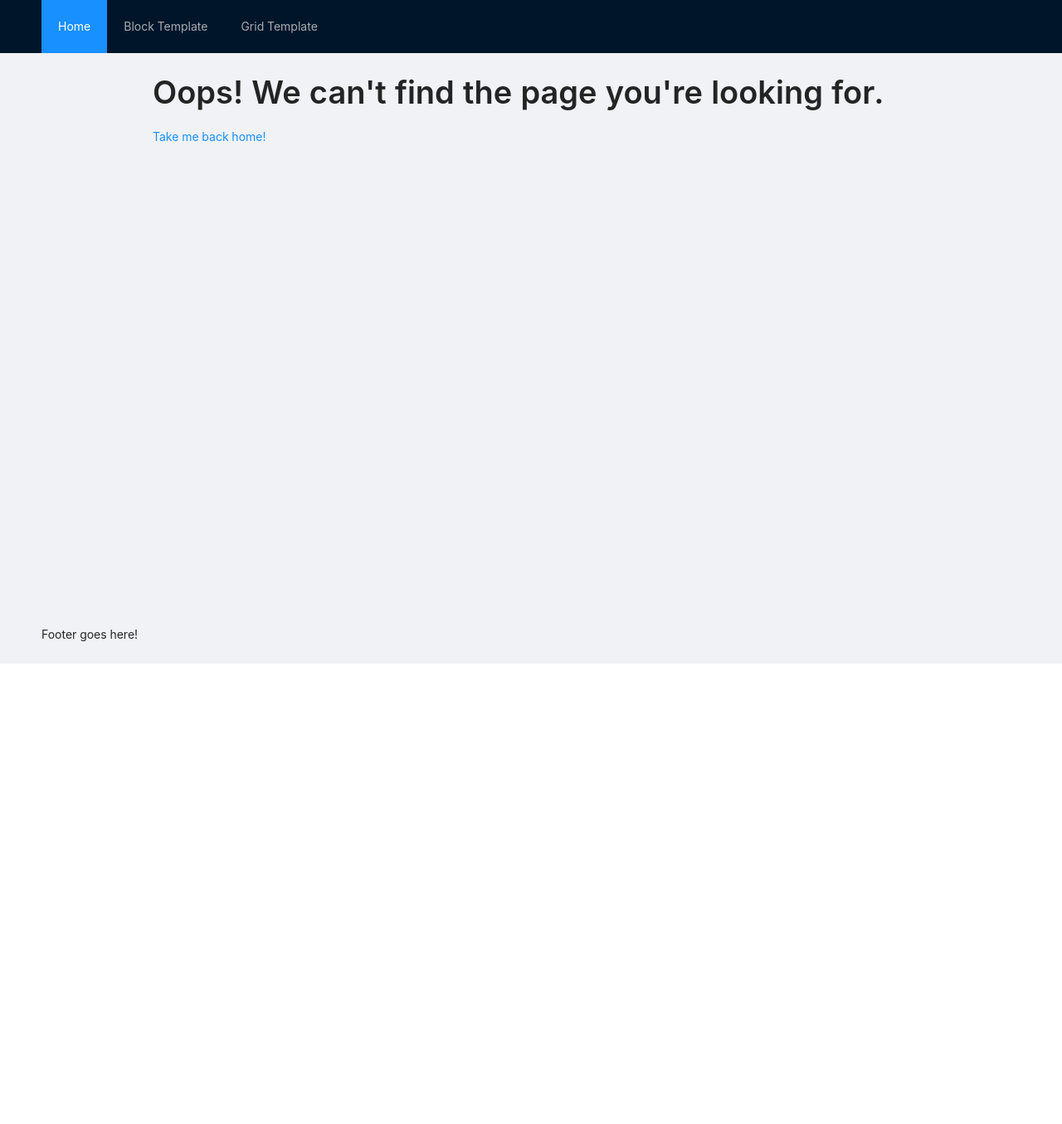
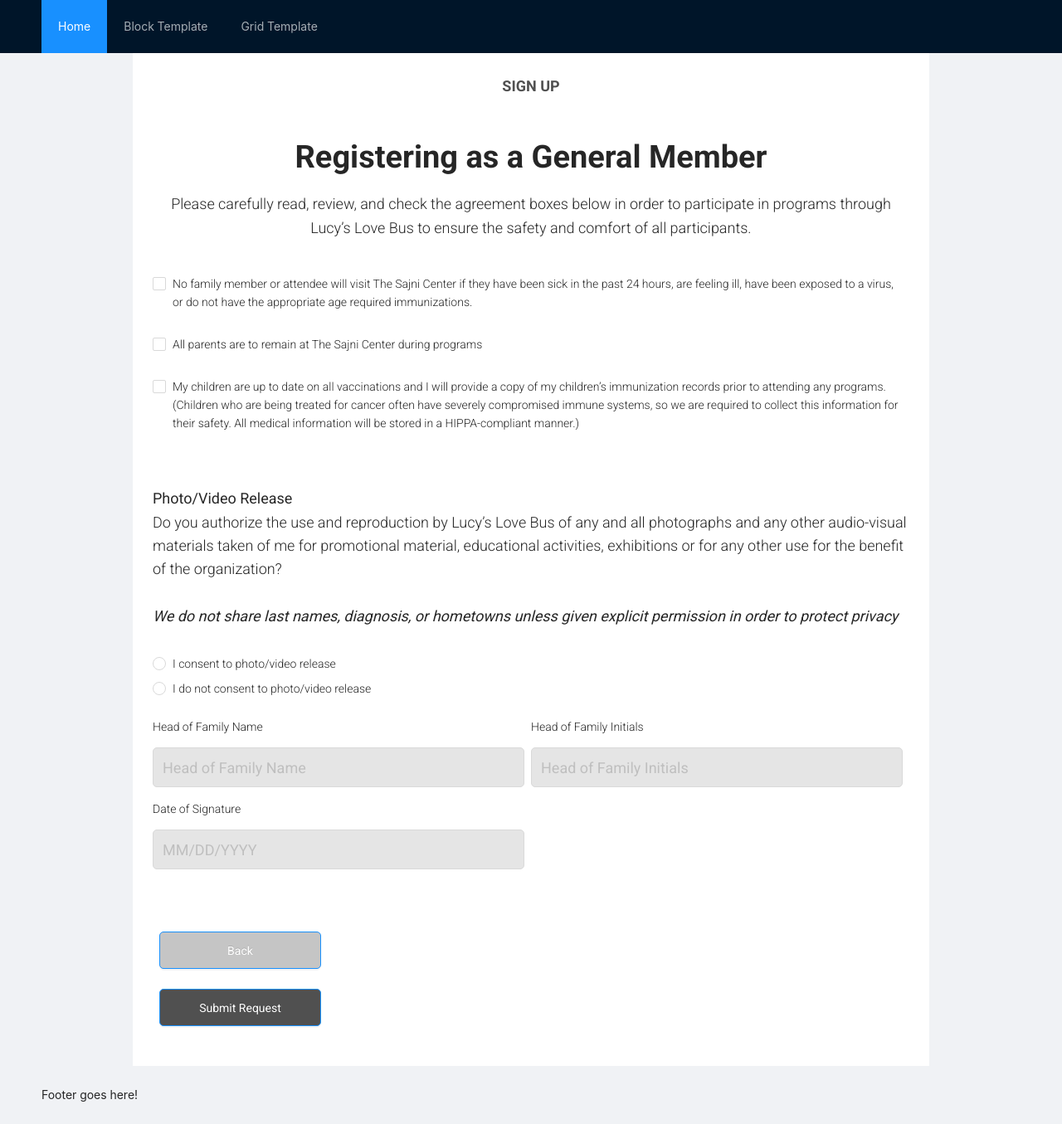
Before and after one commit to Code-4-Community/lucys-love-bus-frontend, a React (Create React App) app: page /signup-confirmation-gm in a window 1280 px wide. Shown: the whole page at 83% size. Before the commit the page ends 800 px from the top, so only its background shows below. Built offline with nearby package versions, Linux system fonts and the light colour scheme.

Commit message:
signup confirmation with standard antd form components

```diff
--- a/src/App.tsx
+++ b/src/App.tsx
@@ -8,6 +8,8 @@ import './App.less';
 import Home from './containers/home/Home';
 import BlockTemplate from './containers/template-1-col-block/Template';
 import GridTemplate from './containers/template-24-col-grid/Template';
+import SignupConfirmationPF from './containers/signup-confirmation/signup-confirmation-pf';
+import SignupConfirmationGM from './containers/signup-confirmation/signup-confirmation-gm';
 
 import NotFound from './containers/not-found/NotFound';
 import NavBar from './components/NavBar';
@@ -34,6 +36,8 @@ const App: React.FC = () => {
                 <Route path="/" exact component={Home} />
                 <Route path="/block-template" exact component={BlockTemplate} />
                 <Route path="/grid-template" exact component={GridTemplate} />
+                <Route path="/signup-confirmation-gm" exact component={SignupConfirmationGM} />
+                <Route path="/signup-confirmation-pf" exact component={SignupConfirmationPF} />
                 <Route path="*" exact component={NotFound} />
               </Switch>
             </div>
--- a/src/components/SignupConfirmation.tsx
+++ b/src/components/SignupConfirmation.tsx
@@ -0,0 +1,160 @@
+import React, {useState} from 'react';
+import {Button, Checkbox, Form, Input, Radio, Upload} from 'antd';
+
+const SignupConfirmation: React.FC = () => {
+    const onFinish = (values: any) => {
+        // send data to redux
+    };
+
+    const inputStyle = {
+        borderRadius: '5px',
+        height: '48px',
+        backgroundColor: '#E5E5E5',
+        marginBottom: '15px',
+        marginTop: '6px',
+        fontSize: '18px',
+        labelSize: '30px',
+    };
+
+    const radioStyle = {
+        display: 'block',
+        height: '30px',
+        lineHeight: '30px',
+    };
+
+    return (
+        <Form
+            name="basic"
+            layout="vertical"
+            initialValues={{ remember: true, }}
+            onFinish={onFinish}
+            requiredMark={false}
+        >
+            <div style={{marginTop: '42px',
+                fontSize: '18px',}}>
+                <Form.Item
+                    name="check1"
+                    rules={[{ required: true, message: 'Please check all boxes' }]}
+                    style={{ display: 'inline-block', }}
+                >
+                    <Checkbox>
+                        No family member or attendee will visit The Sajni Center if they have been sick in the
+                        past 24 hours, are feeling ill, have been exposed to a virus, or do not have the appropriate
+                        age required immunizations.
+                    </Checkbox>
+                </Form.Item>
+
+                <Form.Item
+                    name="check2"
+                    rules={[{ required: true, message: 'Please check all boxes' }]}
+                    style={{ display: 'inline-block'}}
+                >
+                    <Checkbox>
+                        All parents are to remain at The Sajni Center during programs
+                    </Checkbox>
+                </Form.Item>
+
+                <Form.Item
+                    name="check3"
+                    rules={[{ required: true, message: 'Please check all boxes' }]}
+                    style={{ display: 'inline-block'}}
+                >
+                    <Checkbox>
+                        My children are up to date on all vaccinations and I will provide a copy of my children’s
+                        immunization records prior to attending any programs. (Children who are being treated for cancer
+                        often have severely compromised immune systems, so we are required to collect this
+                        information for their safety. All medical information will be stored in a HIPPA-compliant manner.)
+                    </Checkbox>
+                </Form.Item>
+            </div>
+
+            <div style={{marginTop: '42px',
+                    fontSize: '18px',}}>
+                <p className="photoRelease">
+                    <strong>Photo/Video Release</strong><br/>
+                    Do you authorize the use and reproduction by Lucy’s Love Bus of any and all photographs
+                    and any other audio-visual materials taken of me for promotional material, educational
+                    activities, exhibitions or for any other use for the benefit of the organization?
+                    <br/>
+                    <br/>
+                    <i> <strong> We do not share last names, diagnosis, or hometowns unless given explicit permission in order to protect privacy</strong></i>
+                </p>
+
+                <Form.Item name="photoRelease"
+                           rules={[{ required: true, message: 'Please select one option.'}]}>
+                    <Radio.Group className="photo-release-radio">
+                        <Radio value={1} style={radioStyle}>
+                            I consent to photo/video release
+                        </Radio>
+                        <Radio value={2} style={radioStyle}>
+                            I do not consent to photo/video release
+                        </Radio>
+                    </Radio.Group>
+                </Form.Item>
+            </div>
+
+            <div>
+                <Form.Item
+                    label="Head of Family Name"
+                    name="headOfFamilyName"
+                    rules={[{ required: true, message: 'Please input the name of the head of the family' }]}
+                    style={{ display: 'inline-block', width: 'calc(50% - 8px)', margin: '0 8px 0px 0px' }}
+                >
+                    <Input style={inputStyle} placeholder="Head of Family Name"/>
+                </Form.Item>
+
+                <Form.Item
+                    label="Head of Family Initials"
+                    name="headOfFamilyInitials"
+                    rules={[{ required: true, message: 'Please input head of family\'s initials'}]}
+                    style={{ display: 'inline-block', width: 'calc(50% - 8px)', margin: '0 8px 0px 0px' }}
+                >
+                    <Input style={inputStyle} placeholder="Head of Family Initials"/>
+                </Form.Item>
+
+                <Form.Item
+                    label="Date of Signature"
+                    name="dateOfSignature"
+                    rules={[{ required: true, message: 'Please input the date of signature' }]}
+                    style={{ display: 'inline-block', width: 'calc(50% - 8px)', margin: '0 8px 0px 0px' }}
+                >
+                    <Input style={inputStyle} placeholder="MM/DD/YYYY"/>
+                </Form.Item>
+            </div>
+
+            <div className="button-div"
+                style={{
+                    marginTop: '60px',
+                    alignItems: 'center',
+                    display: 'inline-block',
+                }}>
+                <Form.Item>
+                    <Button type="primary"
+                            style={{
+                                margin: '0 8px',
+                                width: '195px',
+                                height: '45px',
+                                borderRadius: '5px',
+                                background: '#C5C5C5',}}>
+                        Back
+                    </Button>
+                </Form.Item>
+
+                <Form.Item>
+                    <Button type="primary" htmlType="submit"
+                            style={{display: 'inline-block',
+                                margin: '0 8px',
+                                width: '195px',
+                                height: '45px',
+                                borderRadius: '5px',
+                                background: '#505050',}}>
+                        Submit Request
+                    </Button>
+                </Form.Item>
+            </div>
+
+        </Form>
+    );
+};
+
+export default SignupConfirmation;
--- a/src/containers/signup-confirmation/signup-confirmation-gm.tsx
+++ b/src/containers/signup-confirmation/signup-confirmation-gm.tsx
@@ -3,6 +3,7 @@ import { Helmet } from 'react-helmet';
 import './signup-confirmation.less';
 import { Typography } from 'antd';
 import { Link } from 'react-router-dom';
+import SignupConfirmation from '../../components/SignupConfirmation';
 
 const { Title, Text, Paragraph } = Typography;
 
@@ -13,61 +14,25 @@ AntD Components:
 https://ant.design/components/overview/
 */
 
-const Template: React.FC = () => {
+const SignupConfirmationGM: React.FC = () => {
   return (
       <>
         <Helmet>
-        <title>Title goes here</title>
+          <title>Signup Confirmation - Participating Family</title>
           <meta name="description" content="Description goes here." />
         </Helmet>
         <div className="content-container">
-        {/*
-          Place relevant components in here
-        */}
-        <Title>Hey! This is a basic single column page!</Title>
+            <Paragraph className="sign-up">Sign Up</Paragraph>
 
-        <Paragraph>
-          This is a super simple and customizable starting point for very basic
-          single column layouts.
-        </Paragraph>
+            <Title className="signup-title">Registering as a General Member</Title>
 
-        <Paragraph>
-          Currently this is set up as a single block of some max width (set as a
-          LESS variable of course) floating around in the content container. You
-          can basically do whatever you want here! As you can see, the max width
-          is set to <Text code>960px</Text>, so long paragraph text like this
-          will wrap when it goes too far! Inner tags set to full width will also
-          be bounded by this area.
-        </Paragraph>
+            <Paragraph className="signup-confirmation-info"> Please carefully read, review, and check the agreement boxes below in order to participate in
+                programs through Lucy’s Love Bus to ensure the safety and comfort of all participants. </Paragraph>
 
-        <Paragraph>
-          This is also a great place to start for one column forms (think login
-          and sign up).{' '}
-        </Paragraph>
-
-        <Paragraph>
-          Although, you might want to consider changing{' '}
-          <Text code>@container-width</Text> to something smaller:{' '}
-          <Text code>520px</Text> maybe.
-        </Paragraph>
-
-        <Paragraph>
-          We also have a little bit of default padding (<Text code>24px</Text>),
-          so that stretching and squeezing the page is responsive.{' '}
-        </Paragraph>
-
-        <Paragraph>
-          For more complex arrangements you might want to use a grid instead,
-          see the other template for that.
-        </Paragraph>
-
-        <Link to="/" component={Typography.Link}>
-          Also remember that you should link like this to make use of React
-          Router!
-        </Link>
+            <SignupConfirmation> </SignupConfirmation>
         </div>
       </>
   );
 };
 
-export default Template;
+export default SignupConfirmationGM;
--- a/src/containers/signup-confirmation/signup-confirmation-pf.tsx
+++ b/src/containers/signup-confirmation/signup-confirmation-pf.tsx
@@ -3,6 +3,7 @@ import { Helmet } from 'react-helmet';
 import './signup-confirmation.less';
 import { Typography } from 'antd';
 import { Link } from 'react-router-dom';
+import SignupConfirmation from '../../components/SignupConfirmation';
 
 const { Title, Text, Paragraph } = Typography;
 
@@ -13,61 +14,25 @@ AntD Components:
 https://ant.design/components/overview/
 */
 
-const Template: React.FC = () => {
+const SignupConfirmationPF: React.FC = () => {
   return (
     <>
       <Helmet>
-        <title>Title goes here</title>
+        <title>Signup Confirmation - Participating Family</title>
         <meta name="description" content="Description goes here." />
       </Helmet>
-      <div className="content-container">
-        {/*
-          Place relevant components in here
-        */}
-        <Title>Hey! This is a basic single column page!</Title>
+        <div className="content-container">
+            <Paragraph className="sign-up">Sign Up</Paragraph>
 
-        <Paragraph>
-          This is a super simple and customizable starting point for very basic
-          single column layouts.
-        </Paragraph>
+            <Title className="signup-title"> Registering as a Participating Family</Title>
 
-        <Paragraph>
-          Currently this is set up as a single block of some max width (set as a
-          LESS variable of course) floating around in the content container. You
-          can basically do whatever you want here! As you can see, the max width
-          is set to <Text code>960px</Text>, so long paragraph text like this
-          will wrap when it goes too far! Inner tags set to full width will also
-          be bounded by this area.
-        </Paragraph>
+            <Paragraph className="signup-confirmation-info"> Please carefully read, review, and check the agreement boxes below in order to participate in
+                programs through Lucy’s Love Bus to ensure the safety and comfort of all participants. </Paragraph>
 
-        <Paragraph>
-          This is also a great place to start for one column forms (think login
-          and sign up).{' '}
-        </Paragraph>
-
-        <Paragraph>
-          Although, you might want to consider changing{' '}
-          <Text code>@container-width</Text> to something smaller:{' '}
-          <Text code>520px</Text> maybe.
-        </Paragraph>
-
-        <Paragraph>
-          We also have a little bit of default padding (<Text code>24px</Text>),
-          so that stretching and squeezing the page is responsive.{' '}
-        </Paragraph>
-
-        <Paragraph>
-          For more complex arrangements you might want to use a grid instead,
-          see the other template for that.
-        </Paragraph>
-
-        <Link to="/" component={Typography.Link}>
-          Also remember that you should link like this to make use of React
-          Router!
-        </Link>
-      </div>
+            <SignupConfirmation> </SignupConfirmation>
+        </div>
     </>
   );
 };
 
-export default Template;
+export default SignupConfirmationPF;
--- a/src/containers/signup-confirmation/signup-confirmation.less
+++ b/src/containers/signup-confirmation/signup-confirmation.less
@@ -1,6 +1,33 @@
 .content-container {
   display: block;
   padding: 24px;
+  margin: auto;
+  font-family: Roboto;
+  font-size: 18px;
   max-width: 960px;
-  margin: auto;
+  font-style: normal;
+  font-weight: 300;
+  background-color: white;
+  line-height: 28.08px;
 }
+
+.sign-up {
+  font-weight: bold;
+  line-height: 32px;
+  text-transform: uppercase;
+  text-align: center;
+  color: #505050;
+}
+
+.signup-title {
+  font-weight: 500;
+  font-size: 28px;
+  line-height: 39px;
+  text-align: center;
+}
+
+.signup-confirmation-info {
+  font-weight: 300;
+  line-height: 29px;
+  text-align: center;
+}
```
Lines whose indentation alone changed are shown as unchanged.
